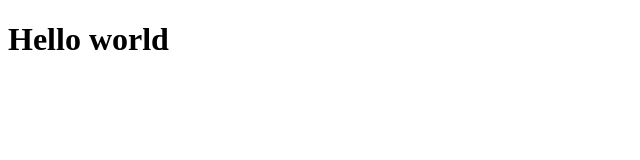
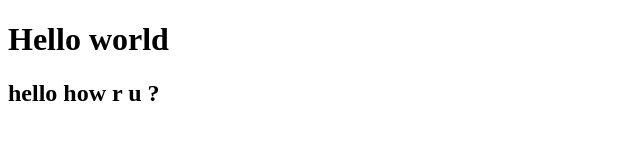
Before and after one commit to dharmeshgohil-advant/latest, a plain HTML site: page index.html in a window 1280 px wide. Shown: the whole page, without its empty margins (0-640 px from the left). Drawn offline with Linux system fonts and the light colour scheme.

Commit message:
added in main using third second time

```diff
--- a/index.html
+++ b/index.html
@@ -7,5 +7,6 @@
   </head>
   <body>
     <h1>Hello world</h1>
+    <h2>hello how r u ?</h2>
   </body>
 </html>
```
